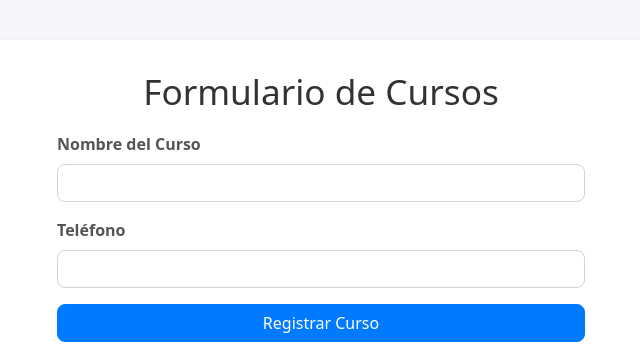
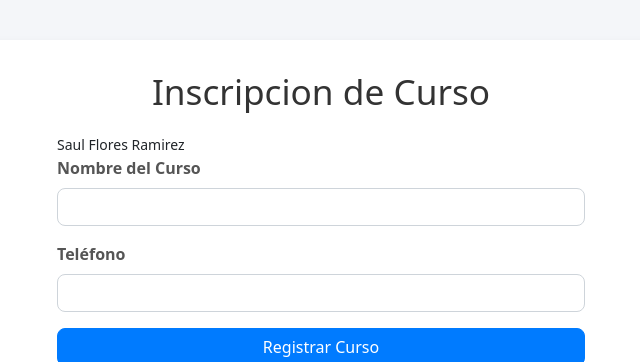
Before and after one commit to Saul941/Flask7B, a Flask app: page / in a window 1280 px wide. Shown: the top 362 px of the page, without its empty margins (319-959 px from the left). Run offline with Flask 3, Linux system fonts and the light colour scheme; data that the repository does not hold is empty; some libraries are stand-ins or nearby versions.

Commit message:
Update curso.html

```diff
--- a/templates/curso.html
+++ b/templates/curso.html
@@ -94,7 +94,8 @@
     <div class="container">
         <div class="row d-flex justify-content-center">
             <div class="col-md-6">
-                <h1>Formulario de Cursos</h1>
+                <h1>Inscripcion de Curso</h1>
+                <small>Saul Flores Ramirez</small>
                 <form id="frmCurso" action="/curso" method="POST">
                     <input type="hidden" id="id_curso" name="id_curso">
                     <div class="mb-3">
```
